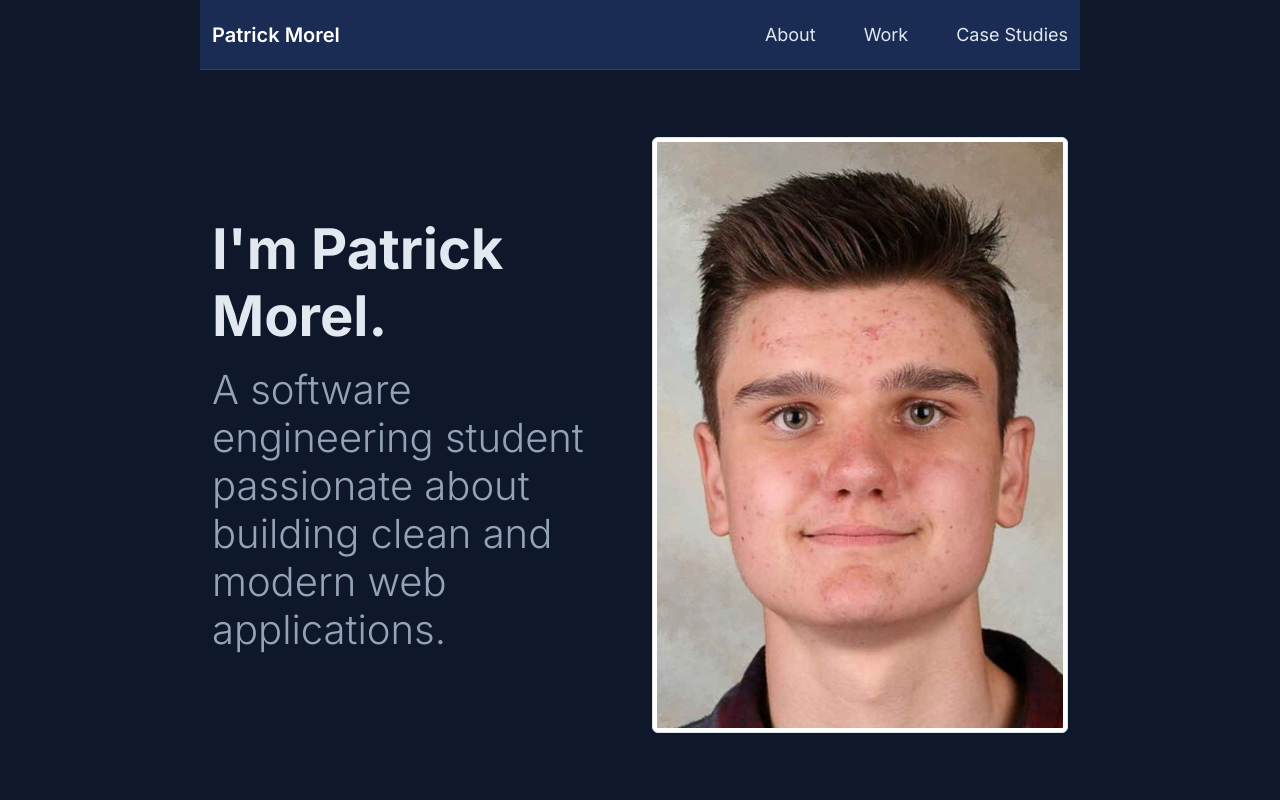
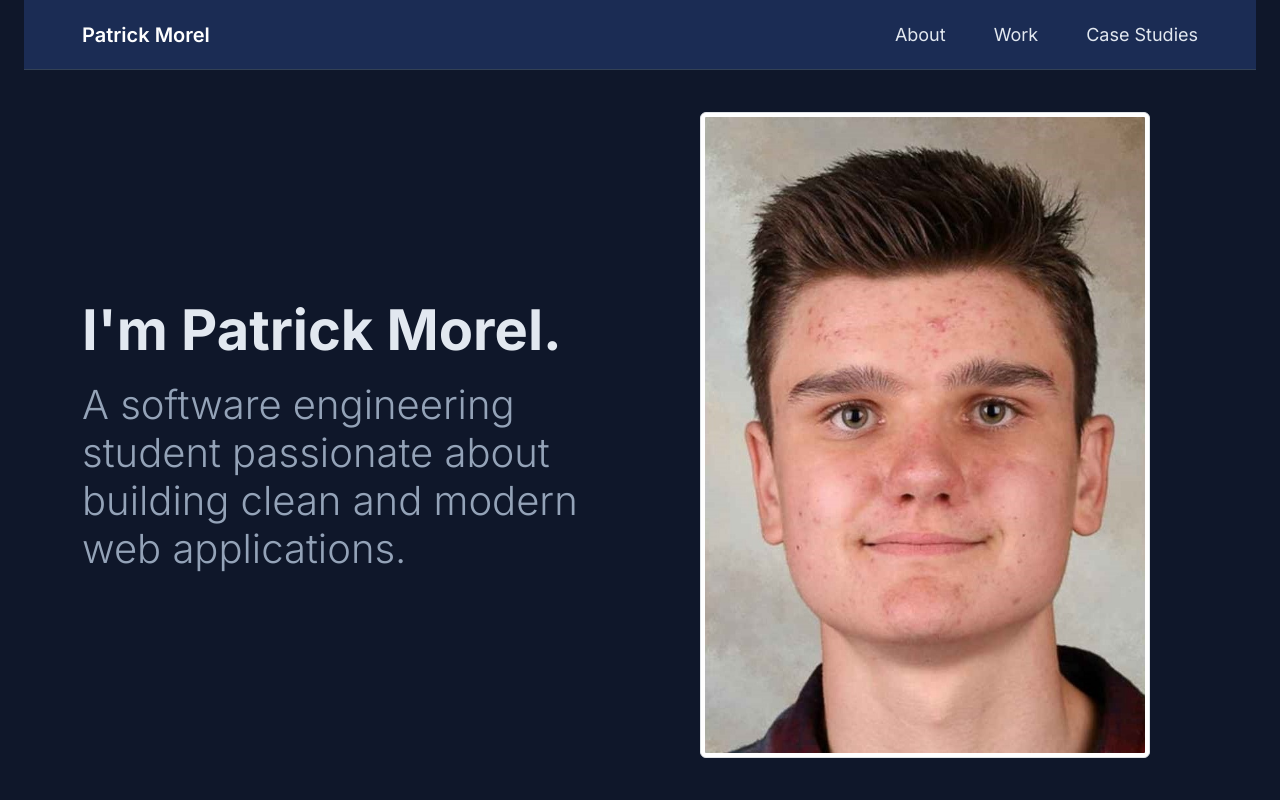
Before and after one commit to Tornado6822/portfolio-website, a React (Vite) app in the folder portfolio-website/: page / in a window 1280 px wide. Shown: the top 800 px of the page. Built offline with nearby package versions, Linux system fonts and the light colour scheme.

Commit message:
Removed side margins. Added max-width to main-container

```diff
--- /dev/null
+++ b/package.json
@@ -0,0 +1,5 @@
+{
+  "dependencies": {
+    "react-router-dom": "^7.15.1"
+  }
+}
--- a/portfolio-website/src/index.css
+++ b/portfolio-website/src/index.css
@@ -31,11 +31,15 @@
 }
 
 body {
-  margin-left: 200px;
-  margin-right: 200px;
   background-color: var(--bg-main);
   color: var(--text-main);
   font-family: "Inter", sans-serif;
+}
+
+.main-container {
+  max-width: 1500px;
+  margin: 0 auto;
+  padding: 0 24px; /* breathing room on small screens */
 }
 
 #root {
--- a/portfolio-website/src/pages/Home.jsx
+++ b/portfolio-website/src/pages/Home.jsx
@@ -28,13 +28,13 @@ function Home() {
   }
 
   return (
-    <>
+    <div className="main-container">
       <Header />
       <Hero />
       <Workflow />
       <CaseStudies setShowPlaceholder={setShowPlaceholder} />
       <Footer />
-    </>
+    </div>
   );
 }
 
```
Also changed, not shown: 1 other file (tests, documents, lock files or other folders).
